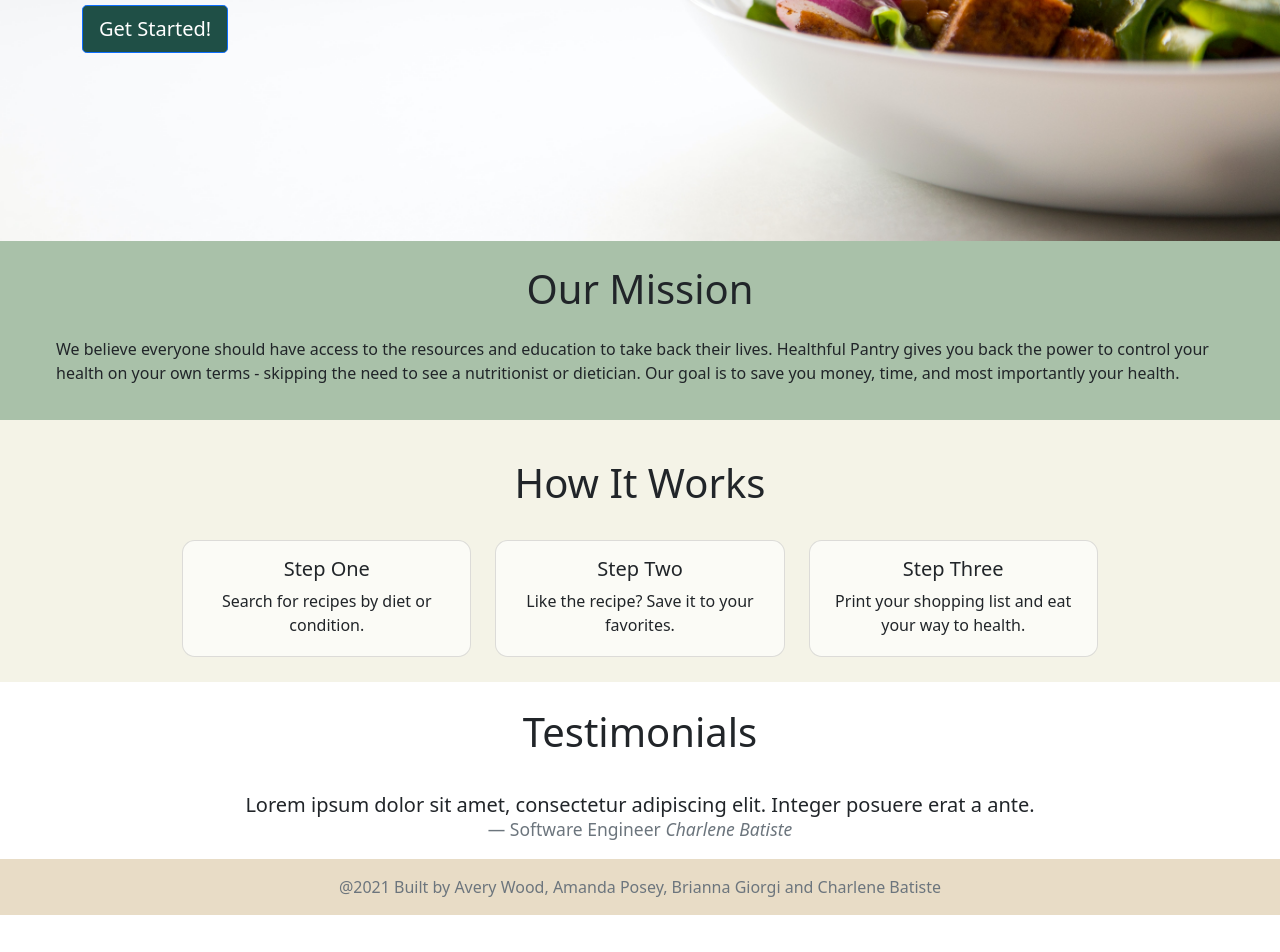
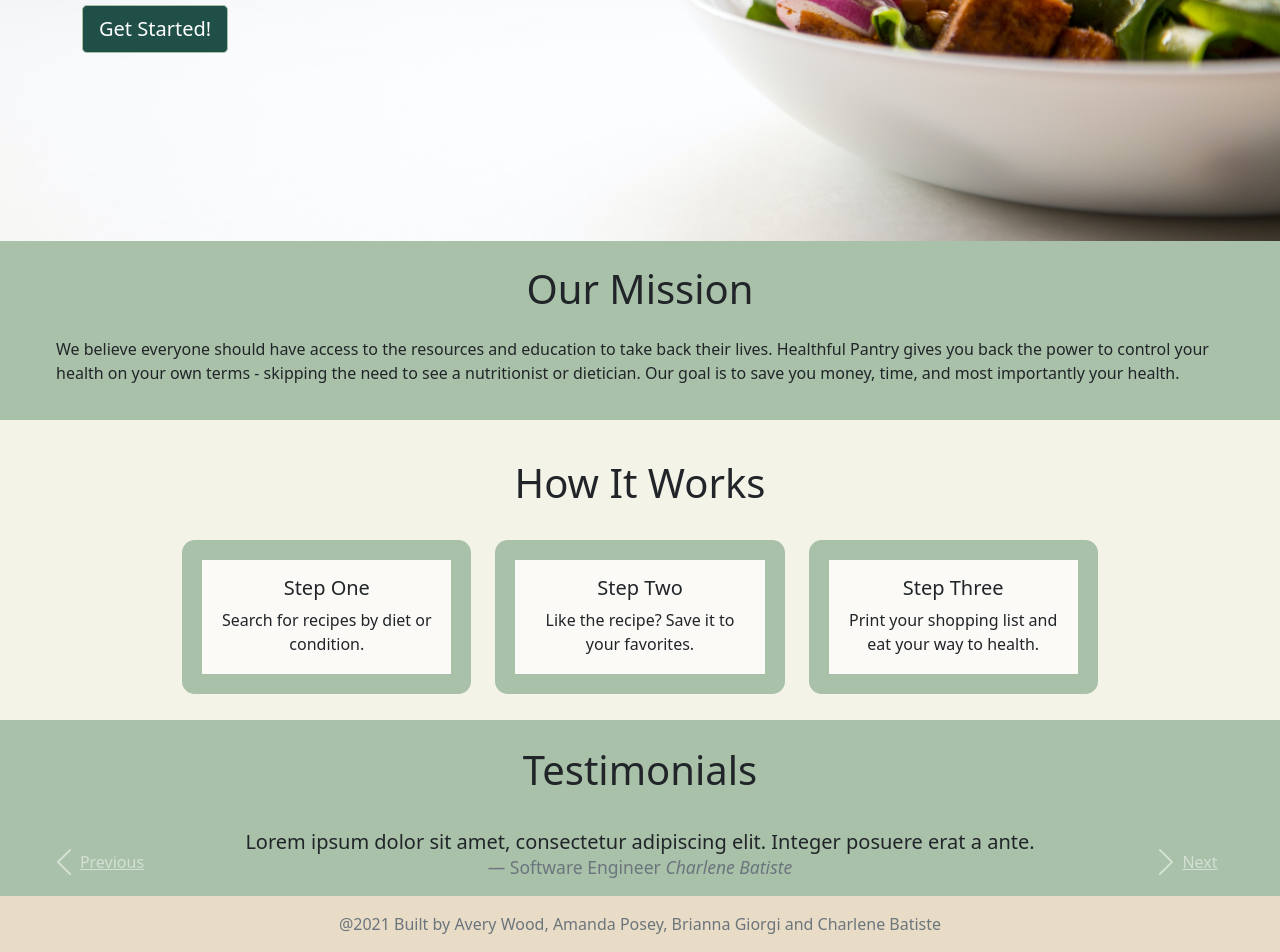
Before and after one commit to charlenebatiste/the-healthful-pantry, a React (Create React App) app: page / in a window 1280 px wide. Shown: the part 364-1316 px from the top of the page. Before the commit the page ends 1279 px from the top, so only its background shows below. Built offline with nearby package versions, Linux system fonts and the light colour scheme; no server answers.

Commit message:
styles for homepage

```diff
--- a/src/components/HowItWorks.jsx
+++ b/src/components/HowItWorks.jsx
@@ -10,7 +10,7 @@ const Steps = () => {
 			<div className="container-fluid contHiw">
 				<div className="row justify-content-center ">
 					<div className="col-3">
-						<div class="card">
+						<div class="card hiwCard">
 							<div class="card-body text-center">
 								<h5 class="card-title">
 									Step One
@@ -22,7 +22,7 @@ const Steps = () => {
 						</div>
 					</div>
 					<div className="col-3">
-						<div class="card">
+						<div class="card hiwCard">
 							<div class="card-body text-center">
 								<h5 class="card-title">
 									Step Two
@@ -34,7 +34,7 @@ const Steps = () => {
 						</div>
 					</div>
 					<div className="col-3">
-						<div class="card">
+						<div class="card hiwCard">
 							<div class="card-body text-center">
 								<h5 class="card-title">
 									Step Three
--- a/src/components/Testimonial.jsx
+++ b/src/components/Testimonial.jsx
@@ -3,7 +3,7 @@ import './css/Testimonial.css'
 
 const Testimonial = () => {
     return (
-        <div >
+        <div className="testDiv">
             <h1 className="testimonialHeader">Testimonials</h1>
             <div id="carouselExampleIndicators" className="carousel slide" data-ride="carousel">
   <ol className="carousel-indicators">
--- a/src/components/css/Hero.css
+++ b/src/components/css/Hero.css
@@ -17,3 +17,15 @@
 	margin-bottom: 0;
 	border-radius: 0;
 }
+
+.btn {
+	background-color: #1f4f46;
+	color: white;
+	border-color: #a9c1a9;
+}
+
+.btn:hover {
+	color: #000000;
+    background-color: #a9c1a9;
+    border-color: #1f4f46;
+}
--- a/src/components/css/HowItWorks.css
+++ b/src/components/css/HowItWorks.css
@@ -12,3 +12,8 @@
 	padding-top: 3%;
 	padding-right: 0px;
 }
+
+.hiwCard{
+	border-color: #a9c1a9;
+	border-width: 20px;
+}
--- a/src/components/css/Signup.css
+++ b/src/components/css/Signup.css
@@ -14,6 +14,13 @@
 .btn {
 	background-color: #1f4f46;
 	color: white;
+	border-color: #a9c1a9;
+}
+
+.btn:hover {
+	color: #000000;
+    background-color: #a9c1a9;
+    border-color: #1f4f46;
 }
 
 .login {
--- a/src/components/css/Testimonial.css
+++ b/src/components/css/Testimonial.css
@@ -4,6 +4,10 @@
     padding: 2%;
 }
 
+.testDiv{
+background-color: #a9c1a9;
+}
+
 p {
     padding-bottom: 1%;
 
```
